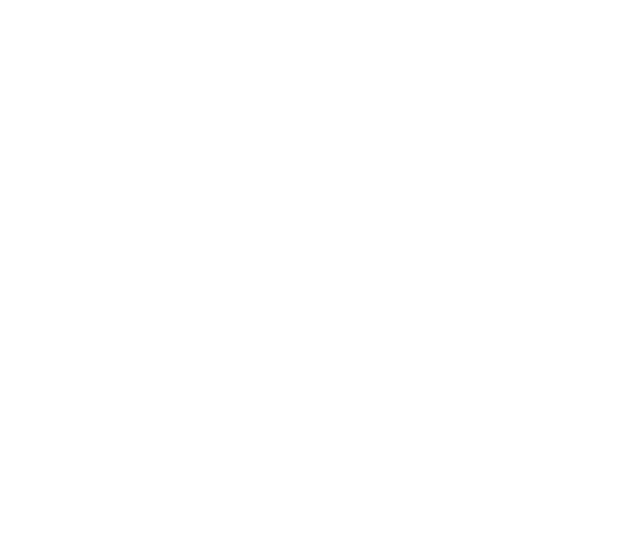
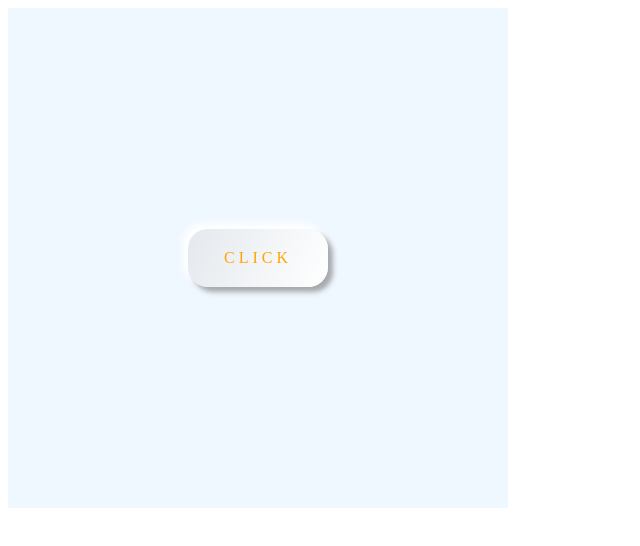
Before and after one commit to ERROR-404-cri/BannerAndFlag, a plain HTML site: page Neo-Morphism-button/index.html in a window 1280 px wide. Shown: the whole page, without its empty margins (0-640 px from the left). Drawn offline with Linux system fonts and the light colour scheme.

Commit message:
added neo-morphic button

```diff
--- a/flexBox/index.html
+++ b/Neo-Morphism-button/index.html
@@ -9,5 +9,7 @@
 </head>
 <body>
 
+    <div class="neuMorphism"></div>
+
 </body>
 </html>
--- /dev/null
+++ b/Neo-Morphism-button/style.css
@@ -0,0 +1,37 @@
+.neuMorphism {
+    width: 500px;
+    height: 500px;
+    display: flex;
+    justify-content: center;
+    align-items: center;
+    background-color: aliceblue;
+    position: relative;
+  }
+  .neuMorphism:before {
+    content: "CLICK";
+    position: absolute;
+    width: 100px;
+  /*   height:100px; */
+    padding: 20px;
+    text-align: center;
+    border-radius: 20px;
+    box-shadow: 5px 5px 5px #808080a6, -5px -5px 7px white;
+    text-transform: uppercase;
+    letter-spacing: 4px;
+    color: orange;
+    background: linear-gradient(115deg, #cfcece5c, white);
+    cursor: pointer;
+  }
+  .neuMorphism:hover::before {
+      animation: move 0.3s linear;
+  }
+  .neuMorphism:active::before {
+    color: green;
+    content: "CLICKED";
+    box-shadow: inset 5px 5px 5px #808080a6, inset -5px -5px 7px white;
+  }
+  @keyframes move {
+    100% {
+  background-position : 150px;
+    }
+  }
```
Also changed, not shown: flexBox/style.css (deleted).
